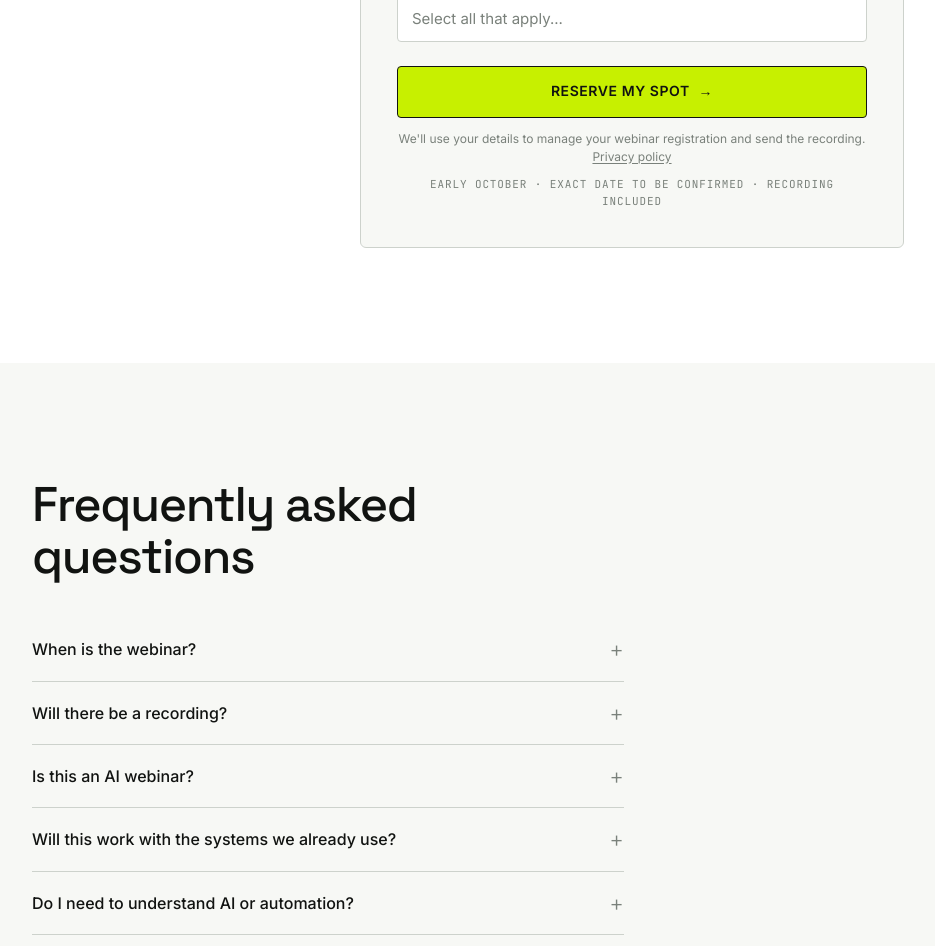
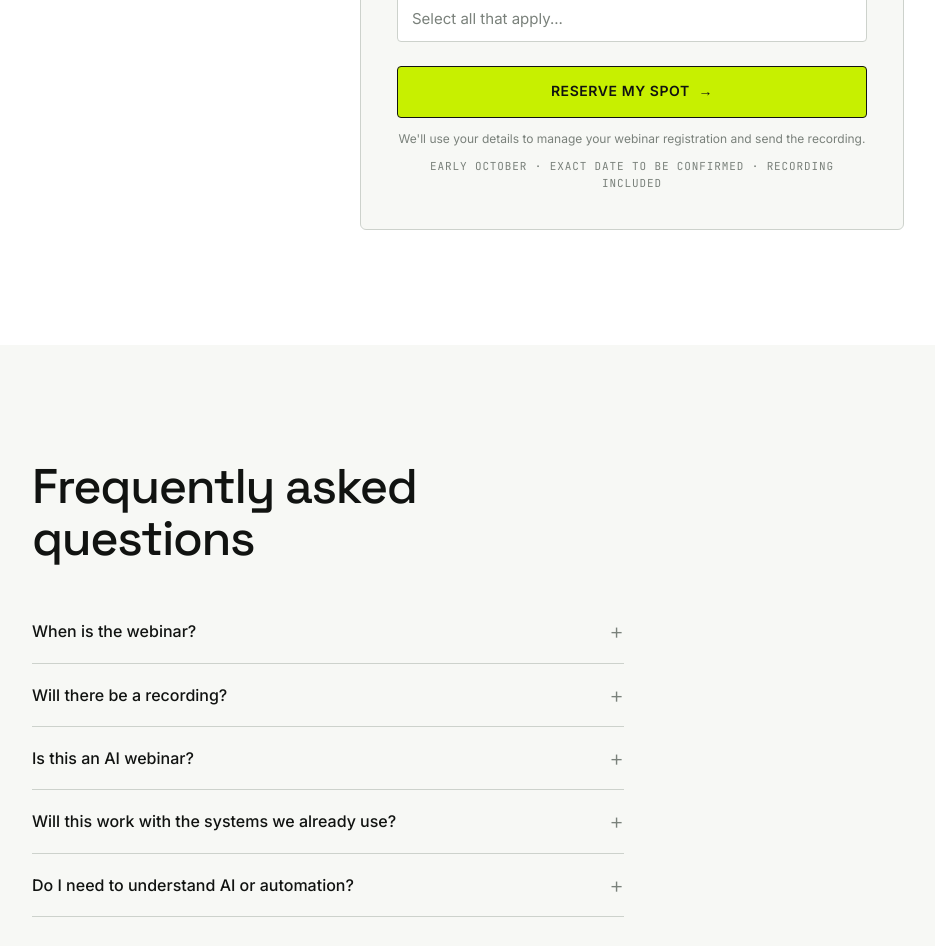
Before and after one commit to BeeClaros/claros, a Next.js app: page /webinars/roofing-october-2026 in a window 1280 px wide. Shown: the part 4100-5046 px from the top of the page, without its empty margins (312-1247 px from the left). Built offline with nearby package versions, Linux system fonts and the light colour scheme.

Commit message:
Remove placeholder for privacy policy link in the Roofing Webinar landing page and streamline privacy note content for clarity.

```diff
--- a/app/webinars/roofing-october-2026/RoofingWebinarLanding.tsx
+++ b/app/webinars/roofing-october-2026/RoofingWebinarLanding.tsx
@@ -1054,13 +1054,9 @@ function RegistrationSection() {
                 )}
               </button>
 
-              {/* TODO: add href to privacy policy route when /privacy or equivalent route is available */}
               <p className="wbn-privacy-note">
                 We&apos;ll use your details to manage your webinar registration
-                and send the recording.{" "}
-                <a href="#" aria-label="Privacy policy">
-                  Privacy policy
-                </a>
+                and send the recording.
               </p>
 
               <p className="wbn-form-note">
```
